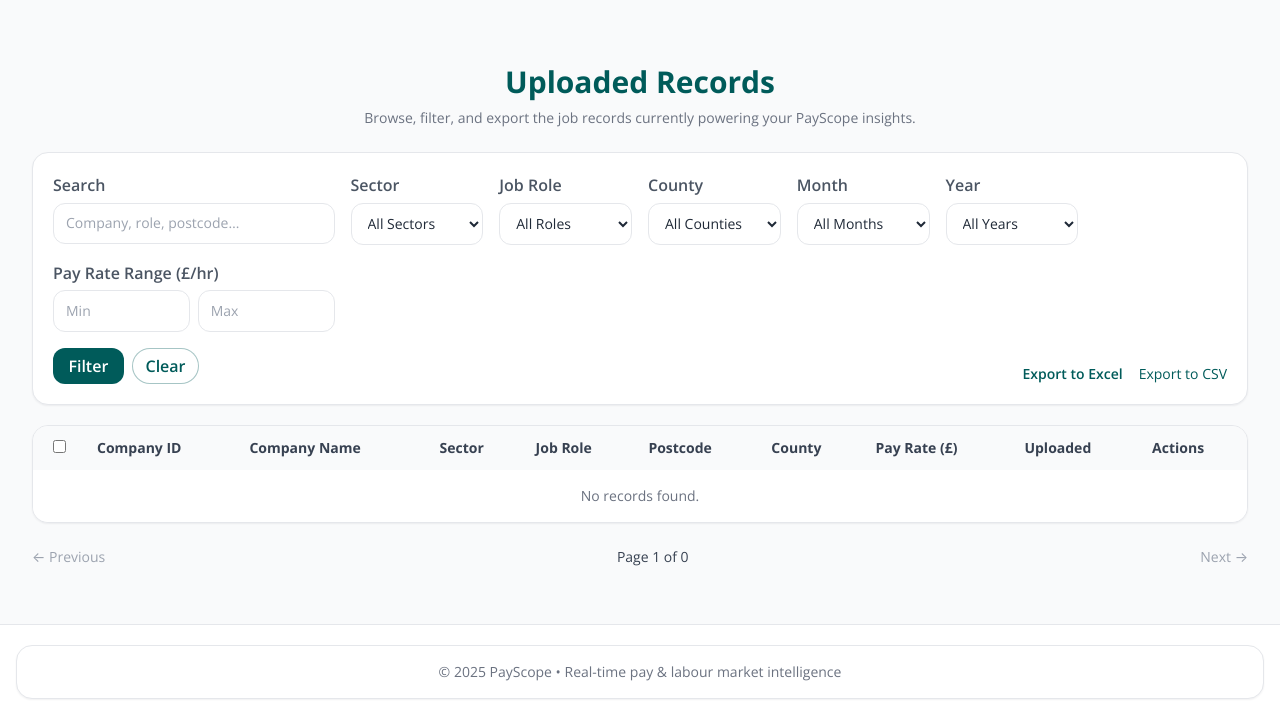
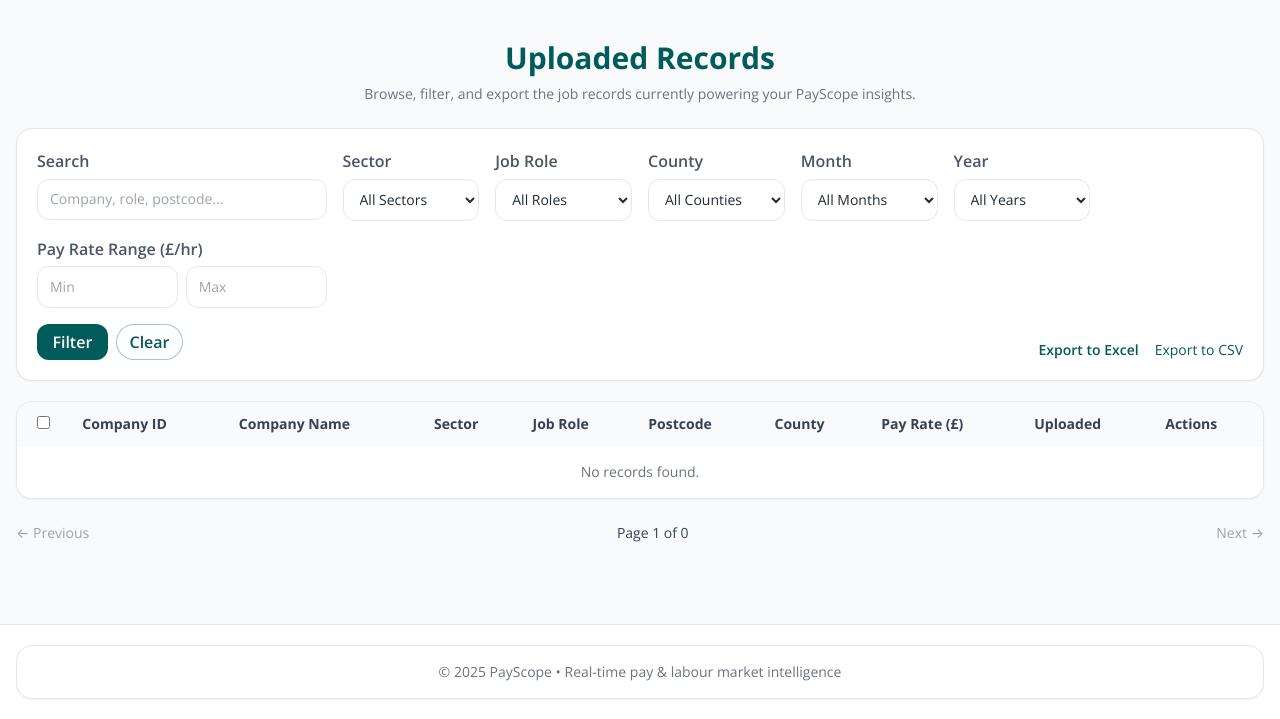
Before and after one commit to Dolman17/PayScope, a Flask app: page /records in a window 1280 px wide. Shown: the part 81-800 px from the top of the page. Run offline with Flask 3, Linux system fonts and the light colour scheme; the visitor is signed in with stand-in values (Sample User, id 1); data that the repository does not hold is empty; parts of the project's set-up code (start-up, migrations or seed data) failed here and were passed over.

Commit message:
Update base.html

```diff
--- a/app/templates/base.html
+++ b/app/templates/base.html
@@ -28,7 +28,7 @@
     :root{
       /* Core brand tokens */
       --brand: #005b5a;
-      --brand-light: #60A5FA;   /* tweak if you want a different light accent */
+      --brand-light: #60A5FA;
       --brand-dark: #013462;
 
       /* Existing design tokens */
@@ -152,7 +152,7 @@
       backdrop-filter: saturate(180%) blur(6px);
     }
 
-    /* New: hover motion utility for cards */
+    /* Hover motion utility for cards */
     .card-hover{
       transition: transform 180ms ease-out, box-shadow 180ms ease-out, border-color 180ms ease-out;
     }
@@ -162,7 +162,7 @@
       border-color: rgba(1, 96, 177, 0.35);
     }
 
-    /* New: fade-in-on-scroll animation */
+    /* Fade-in-on-scroll animation */
     .fade-in-on-scroll{
       opacity: 0;
       transform: translateY(8px);
@@ -203,7 +203,6 @@
           <a href="{{ url_for('home') }}" class="nav-chip">Home</a>
           <a href="{{ url_for('upload.upload') }}" class="nav-chip">Upload</a>
           <a href="{{ url_for('maps.map_sector_select') }}" class="nav-chip">Map View</a>
-          <!-- Pay Explorer link -->
           <a href="{{ url_for('maps.pay_explorer') }}" class="nav-chip">Pay Explorer</a>
           <a href="{{ url_for('records.records') }}" class="nav-chip">Records</a>
 
@@ -236,8 +235,8 @@
     {% endwith %}
   </div>
 
-  <!-- Main Content -->
-  <main class="flex-grow max-w-7xl mx-auto px-4 py-6">
+  <!-- Main Content (now full-width; pages manage their own max-width) -->
+  <main class="flex-grow w-full">
     {% block content %}{% endblock %}
   </main>
 
```
